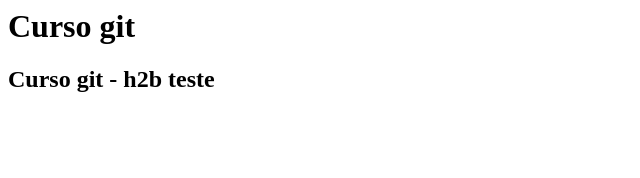
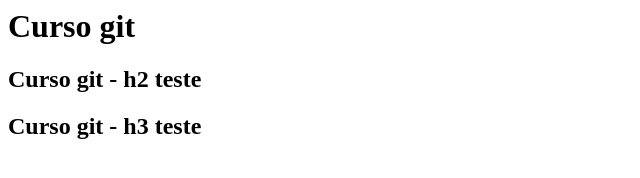
Before and after one commit to harodrigues/treinamentogit, a plain HTML site: page index.html in a window 1280 px wide. Shown: the whole page, without its empty margins (0-640 px from the left). Drawn offline with Linux system fonts and the light colour scheme.

Commit message:
incluindo h3

```diff
--- a/index.html
+++ b/index.html
@@ -1,2 +1,3 @@
 <h1> Curso git </h1>
-<h2> Curso git - h2b teste </h2>
+<h2> Curso git - h2 teste </h2>
+<h2> Curso git - h3 teste </h2>
```
